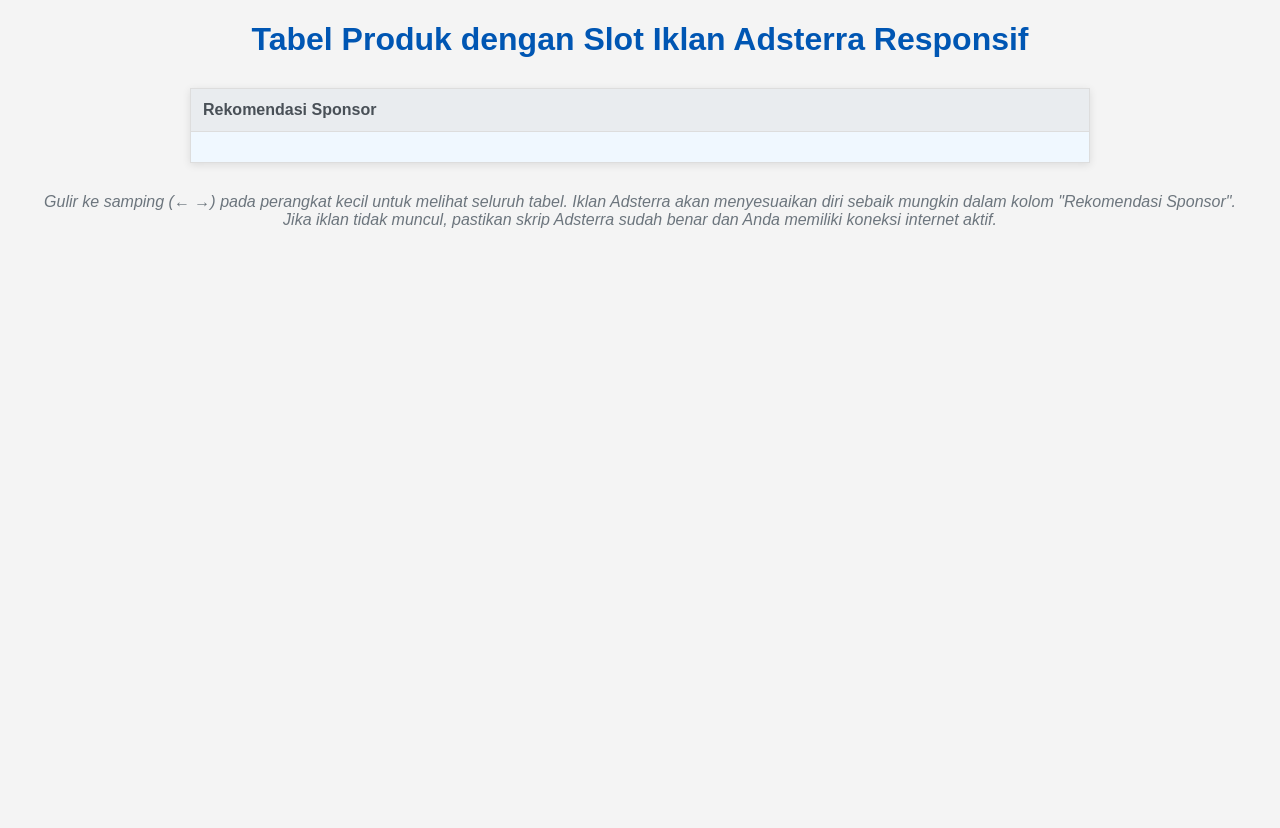
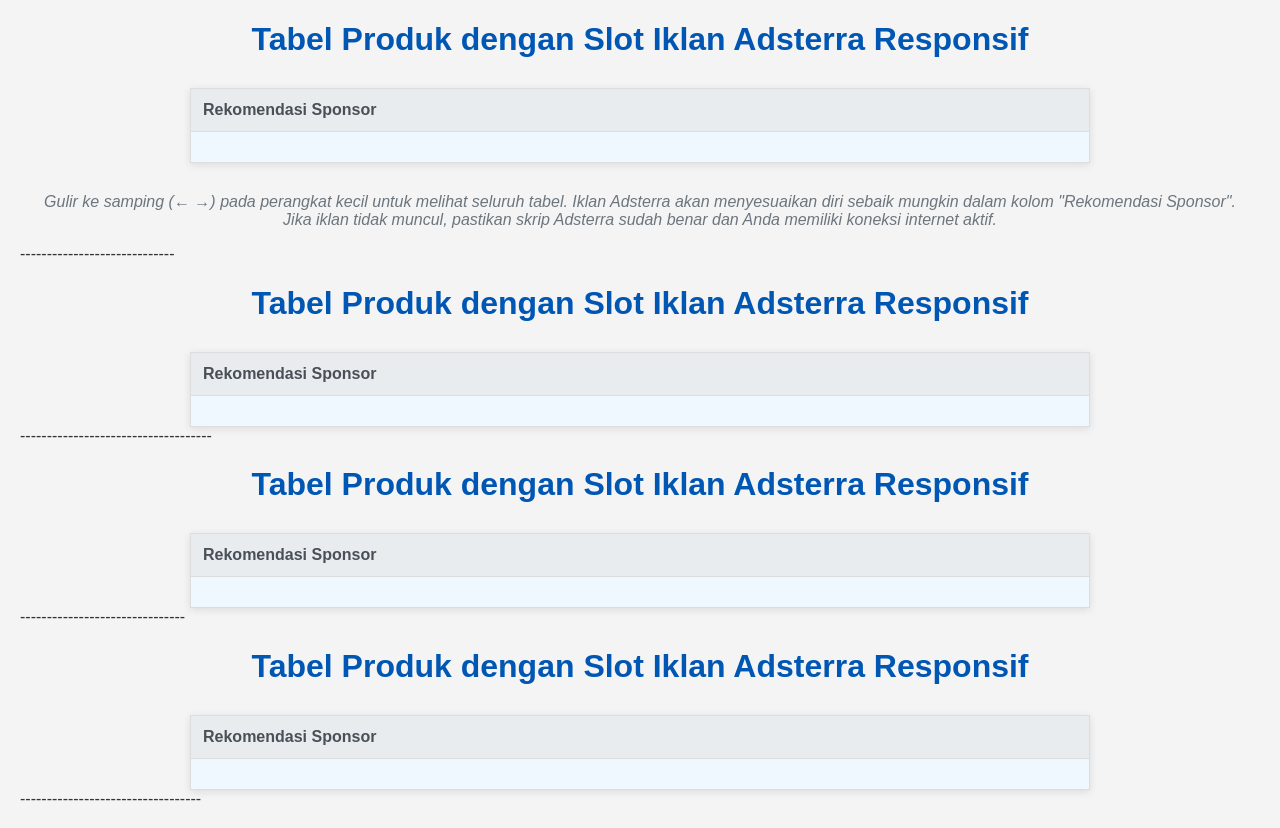
Before and after one commit to rohmansyah123/adsterra.github.io, a plain HTML site: page index.html in a window 1280 px wide. Before the commit the page ends 800 px from the top, so only its background shows below. Drawn offline with Linux system fonts and the light colour scheme.

Commit message:
Update index.html

```diff
--- a/index.html
+++ b/index.html
@@ -139,6 +139,123 @@
         Gulir ke samping (&larr; &rarr;) pada perangkat kecil untuk melihat seluruh tabel. Iklan Adsterra akan menyesuaikan diri sebaik mungkin dalam kolom "Rekomendasi Sponsor".
         <br>Jika iklan tidak muncul, pastikan skrip Adsterra sudah benar dan Anda memiliki koneksi internet aktif.
     </p>
+    -----------------------------
+
+    <h1>Tabel Produk dengan Slot Iklan Adsterra Responsif</h1>
+
+    <div class="table-responsive">
+        <table>
+            <thead>
+                <tr>
+
+                 <th>Rekomendasi Sponsor</th>
+
+                </tr>
+            </thead>
+            <tbody>
+                <tr>
+
+                    <td class="ad-container">
+                        <!DOCTYPE html>
+<html lang="en">
+<head>
+    <meta charset="UTF-8">
+    <meta name="viewport" content="width=device-width, initial-scale=1.0">
+    <title>Tabel Responsif dengan Iklan Adsterra</title>
+</head>
+<body>
+
+                        <script async="async" data-cfasync="false" src="//pl26583030.profitableratecpm.com/2c979ea6eea470e28aecac661089d1a9/invoke.js"></script>
+                        <div id="container-2c979ea6eea470e28aecac661089d1a9"></div>
 
 </body>
 </html>
+
+                    </td>
+
+
+                </tr>
+            </tbody>
+        </table>
+    </div>
+------------------------------------
+
+    <h1>Tabel Produk dengan Slot Iklan Adsterra Responsif</h1>
+
+    <div class="table-responsive">
+        <table>
+            <thead>
+                <tr>
+
+                 <th>Rekomendasi Sponsor</th>
+
+                </tr>
+            </thead>
+            <tbody>
+                <tr>
+
+                    <td class="ad-container">
+                        <!DOCTYPE html>
+<html lang="en">
+<head>
+    <meta charset="UTF-8">
+    <meta name="viewport" content="width=device-width, initial-scale=1.0">
+    <title>Tabel Responsif dengan Iklan Adsterra</title>
+</head>
+<body>
+
+                        <script async="async" data-cfasync="false" src="//pl26583030.profitableratecpm.com/2c979ea6eea470e28aecac661089d1a9/invoke.js"></script>
+                        <div id="container-2c979ea6eea470e28aecac661089d1a9"></div>
+
+</body>
+</html>
+
+                    </td>
+
+
+                </tr>
+            </tbody>
+        </table>
+    </div>
+    -------------------------------
+
+    <h1>Tabel Produk dengan Slot Iklan Adsterra Responsif</h1>
+
+    <div class="table-responsive">
+        <table>
+            <thead>
+                <tr>
+
+                 <th>Rekomendasi Sponsor</th>
+
+                </tr>
+            </thead>
+            <tbody>
+                <tr>
+
+                    <td class="ad-container">
+                        <!DOCTYPE html>
+<html lang="en">
+<head>
+    <meta charset="UTF-8">
+    <meta name="viewport" content="width=device-width, initial-scale=1.0">
+    <title>Tabel Responsif dengan Iklan Adsterra</title>
+</head>
+<body>
+
+                        <script async="async" data-cfasync="false" src="//pl26583030.profitableratecpm.com/2c979ea6eea470e28aecac661089d1a9/invoke.js"></script>
+                        <div id="container-2c979ea6eea470e28aecac661089d1a9"></div>
+
+</body>
+</html>
+
+                    </td>
+
+
+                </tr>
+            </tbody>
+        </table>
+    </div>
+    ----------------------------------
+</body>
+</html>
```
